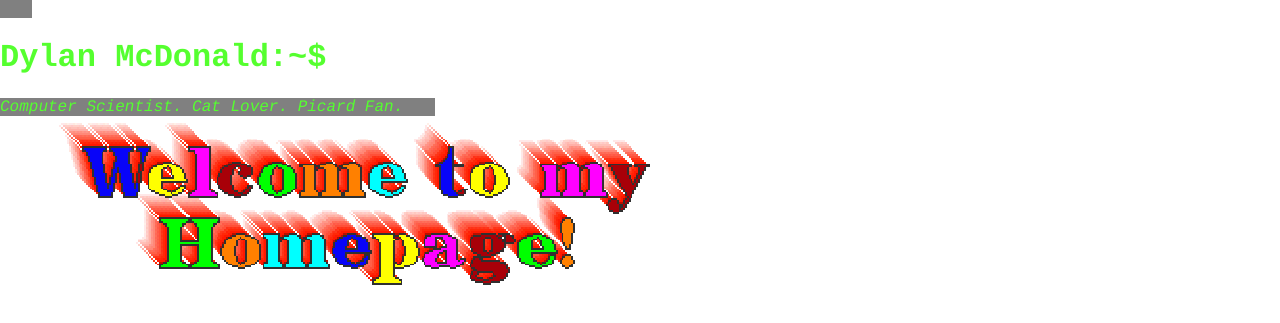
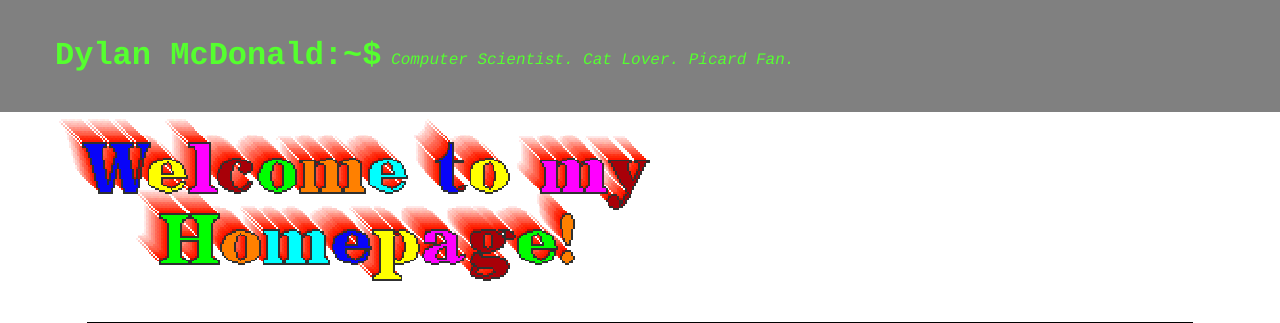
Before and after one commit to zachspangler/css-challenge, a PHP site: page / in a window 1280 px wide. Shown: the top 323 px of the page. Run offline with PHP 8.4, Linux system fonts and the light colour scheme.

Commit message:
Updated additional css prepared to format pictures

```diff
--- a/css/style.css
+++ b/css/style.css
@@ -74,15 +74,13 @@ body {
 *Header CSS
 *****************************************************/
 header {
-	background: gray;
+	background-color: gray;
 	color: #55ff2f;
-	display: inline;
+	padding: 1em;
 }
 
-header > div {
-	background: gray;
-	color: #55ff2f;
-	display: inline;
+header h1 {
+	display: inline-block;
 }
 /*****************************************************
 *WELCOME IMAGE
@@ -114,6 +112,7 @@ img[src="images/captain-janeway.png"] {
 	width: 267.6px;
 	padding: 1em;
 }
+
 /*****************************************************
 *ABOUT ME
 *****************************************************/
```
